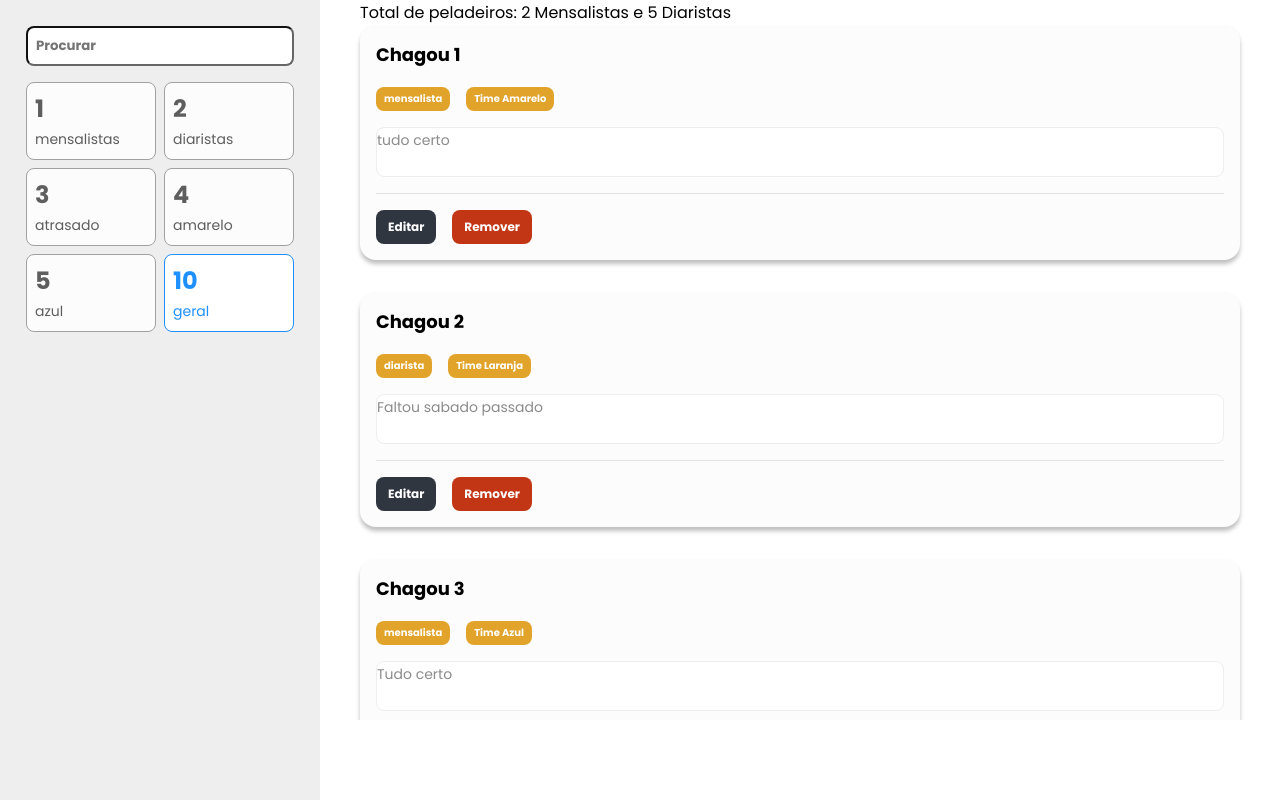
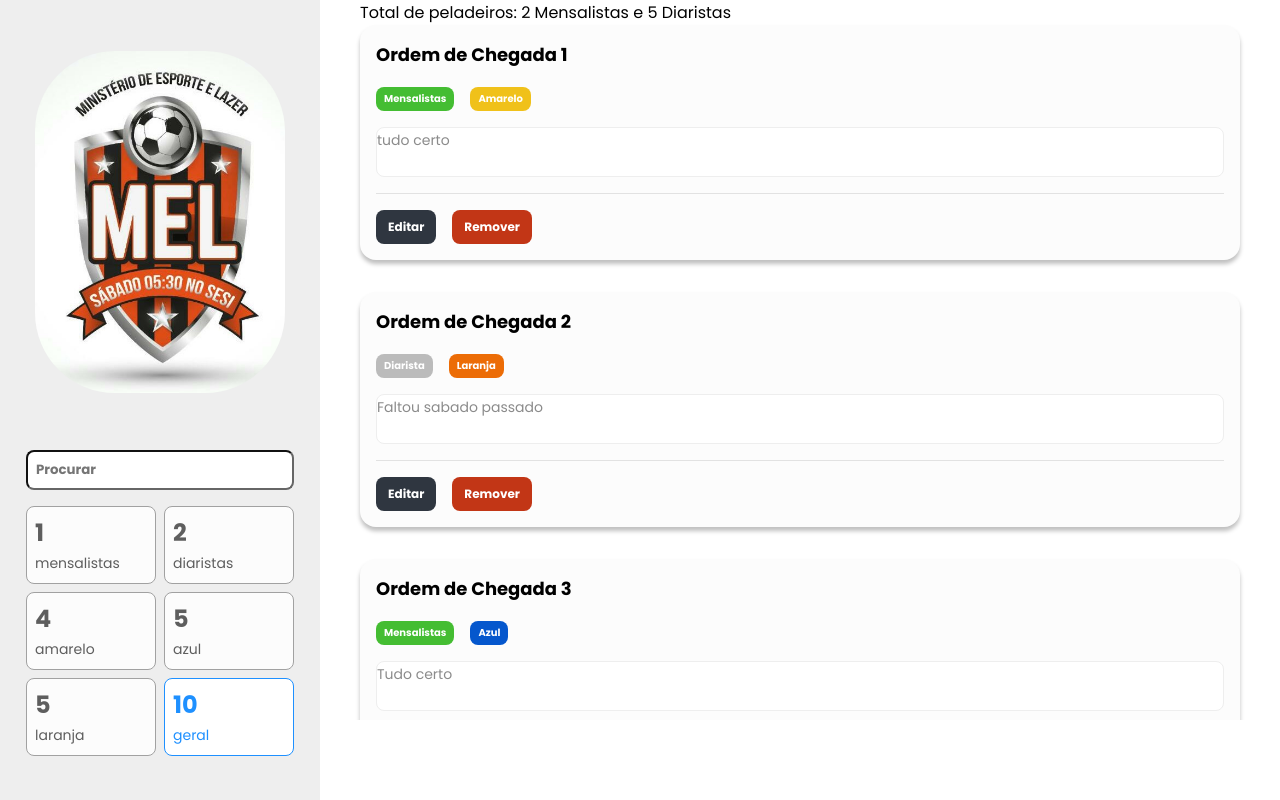
Before and after one commit to jonathandcosta/react_mel, a React (Vite) app in the folder lista_pelada/: page / in a window 1280 px wide. Built offline with nearby package versions, Linux system fonts and the light colour scheme.

Commit message:
chore: insert Props in tag coloring logic

```diff
--- a/lista_pelada/src/components/Detalhes/index.tsx
+++ b/lista_pelada/src/components/Detalhes/index.tsx
@@ -14,8 +14,8 @@ export const Detalhes = ({ descricao, prioridade, status, titulo }: Props) => {
   return (
     <Card>
       <Titulo>{titulo}</Titulo>
-      <Tag>{prioridade}</Tag>
-      <Tag>{status}</Tag>
+      <Tag prioridade={prioridade}>{prioridade}</Tag>
+      <Tag status={status}>{status}</Tag>
       <Descricao value={descricao} />
       <Acoes>
         {estaEditando ? (
--- a/lista_pelada/src/components/Detalhes/styles.ts
+++ b/lista_pelada/src/components/Detalhes/styles.ts
@@ -1,5 +1,22 @@
 import styled from 'styled-components';
 import variaveis from '../../styles/variaveis';
+
+type TagProps = {
+  prioridade?: string;
+  status?: string;
+};
+
+function retornaCorFundo(props: TagProps): string {
+  if ('prioridade' in props) {
+    if (props.prioridade === 'Mensalistas') return variaveis.verde;
+    if (props.prioridade === 'Diarista') return variaveis.diarista;
+  } else if ('status' in props) {
+    if (props.status === 'Azul') return variaveis.azul;
+    if (props.status === 'Amarelo') return variaveis.amarelo;
+    if (props.status === 'Laranja') return variaveis.laranja;
+  }
+  return '#ccc';
+}
 
 export const Card = styled.div`
   background-color: #fcfcfc;
@@ -15,12 +32,12 @@ export const Titulo = styled.h3`
   margin-bottom: 16px;
 `;
 
-export const Tag = styled.span`
+export const Tag = styled.span<TagProps>`
   padding: 4px 8px;
   font-size: 10px;
   font-weight: bold;
   color: #fff;
-  background-color: #e1a32a;
+  background-color: ${(props) => retornaCorFundo(props)};
   border-radius: 8px;
   margin-right: 16px;
   display: inline-block;
--- a/lista_pelada/src/containers/BarraLateral/index.tsx
+++ b/lista_pelada/src/containers/BarraLateral/index.tsx
@@ -1,16 +1,20 @@
 import { FiltroCard } from "../../components/FiltroCard";
-import { Aside, Busca, Filtros } from "./styles";
+import { Aside, Busca, Filtros, Logo } from "./styles";
+import logo from '../../assets/img/mel_logo 1.jpg'
 
 export const BarraLateral = () => (
   <Aside>
+    <Logo>
+      <img src={logo} alt="" />
+    </Logo>
     <div>
       <Busca type="text" placeholder="Procurar" />
       <Filtros>
         <FiltroCard legenda='mensalistas' contadorNumber={1} />
         <FiltroCard legenda='diaristas' contadorNumber={2} />
-        <FiltroCard legenda='atrasado' contadorNumber={3} />
         <FiltroCard legenda='amarelo' contadorNumber={4} />
         <FiltroCard legenda='azul' contadorNumber={5} />
+        <FiltroCard legenda='laranja' contadorNumber={5} />
         <FiltroCard legenda='geral' contadorNumber={10} ativo />
       </Filtros>
     </div>
--- a/lista_pelada/src/containers/BarraLateral/styles.ts
+++ b/lista_pelada/src/containers/BarraLateral/styles.ts
@@ -1,4 +1,16 @@
 import styled from 'styled-components';
+
+export const Logo = styled.div`
+  display: flex;
+  justify-content: center;
+  padding: 25px;
+  margin-bottom: 32px;
+
+  > img {
+    width: 250px;
+    border-radius: 80px;
+  }
+`;
 
 export const Aside = styled.aside`
   background-color: #eee;
--- a/lista_pelada/src/containers/Lista/index.tsx
+++ b/lista_pelada/src/containers/Lista/index.tsx
@@ -3,22 +3,28 @@ import { Container } from "./styles";
 
 const situacao = [
   {
-    titulo: "Chagou 1",
-    prioridade: 'mensalista',
-    status: 'Time Amarelo',
+    titulo: "Ordem de Chegada 1",
+    prioridade: 'Mensalistas',
+    status: 'Amarelo',
     descricao: 'tudo certo'
   },
   {
-    titulo: "Chagou 2",
-    prioridade: 'diarista',
-    status: 'Time Laranja',
+    titulo: "Ordem de Chegada 2",
+    prioridade: 'Diarista',
+    status: 'Laranja',
     descricao: 'Faltou sabado passado'
   },
   {
-    titulo: "Chagou 3",
-    prioridade: 'mensalista',
-    status: 'Time Azul',
+    titulo: "Ordem de Chegada 3",
+    prioridade: 'Mensalistas',
+    status: 'Azul',
     descricao: 'Tudo certo'
+  },
+  {
+    titulo: "Ordem de Chegada 4",
+    prioridade: 'Convidado',
+    status: 'Laranja',
+    descricao: 'Convidado por Freire'
   },
 ]
 
```
Also changed, not shown: lista_pelada/src/assets/img/mel_logo 1.jpg (added).
